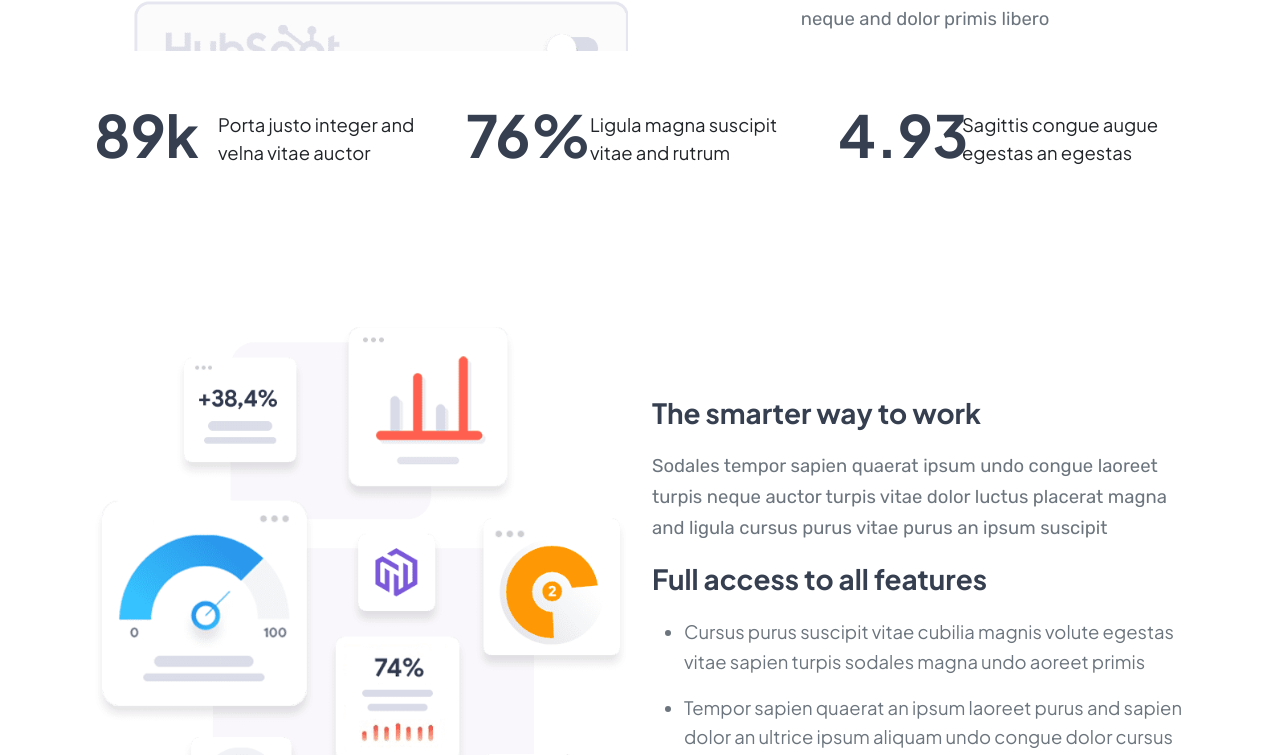
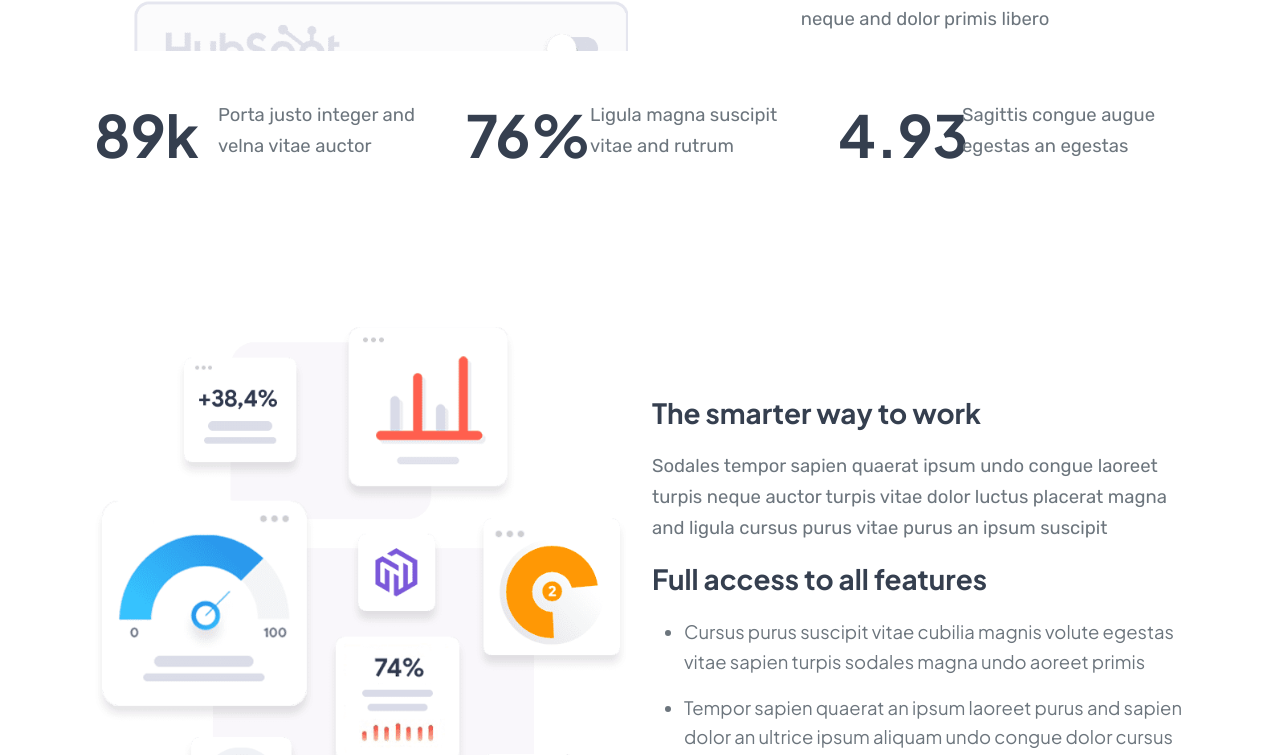
Before and after one commit to front-end-by-rimantas/46-grupe-teamwork-martex, a React (Create React App) app: page / in a window 1280 px wide. Shown: the part 3637-4392 px from the top of the page. Built offline with nearby package versions, Linux system fonts and the light colour scheme.

Commit message:
Testing font size changes

```diff
--- a/src/App.jsx
+++ b/src/App.jsx
@@ -220,7 +220,7 @@ function App() {
                   <h1>89k</h1>
                 </Col>
                 <Col md={12} lg={8}>
-                  Porta justo integer and velna vitae auctor
+                  <p>Porta justo integer and velna vitae auctor</p>
                 </Col>
               </Row>
             </Col>
@@ -230,7 +230,7 @@ function App() {
                   <h1>76%</h1>
                 </Col>
                 <Col md={12} lg={8}>
-                  Ligula magna suscipit vitae and rutrum
+                  <p>Ligula magna suscipit vitae and rutrum</p>
                 </Col>
               </Row>
             </Col>
@@ -240,7 +240,7 @@ function App() {
                   <h1>4.93</h1>
                 </Col>
                 <Col md={12} lg={8}>
-                  Sagittis congue augue egestas an egestas
+                  <p>Sagittis congue augue egestas an egestas</p>
                 </Col>
               </Row>
             </Col>
@@ -536,7 +536,7 @@ function App() {
             </div>
           </div>
 
-          <img src={img09} style={{ width: "90%" }} />
+          <Image src={img09} fluid />
         </Content>
       </Container>
 
```
Also changed, not shown: src/index.css (+15 -0 lines).
